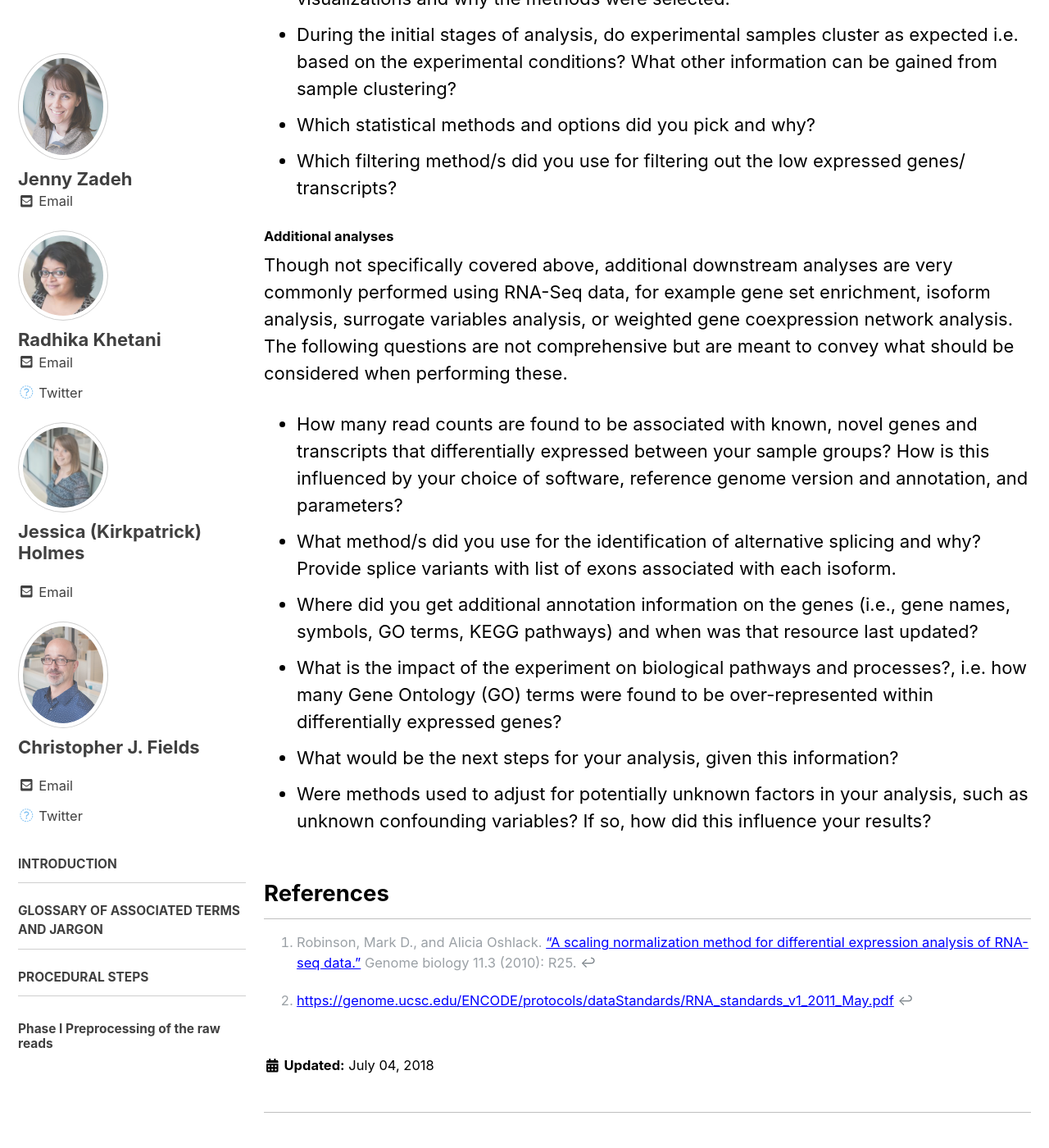
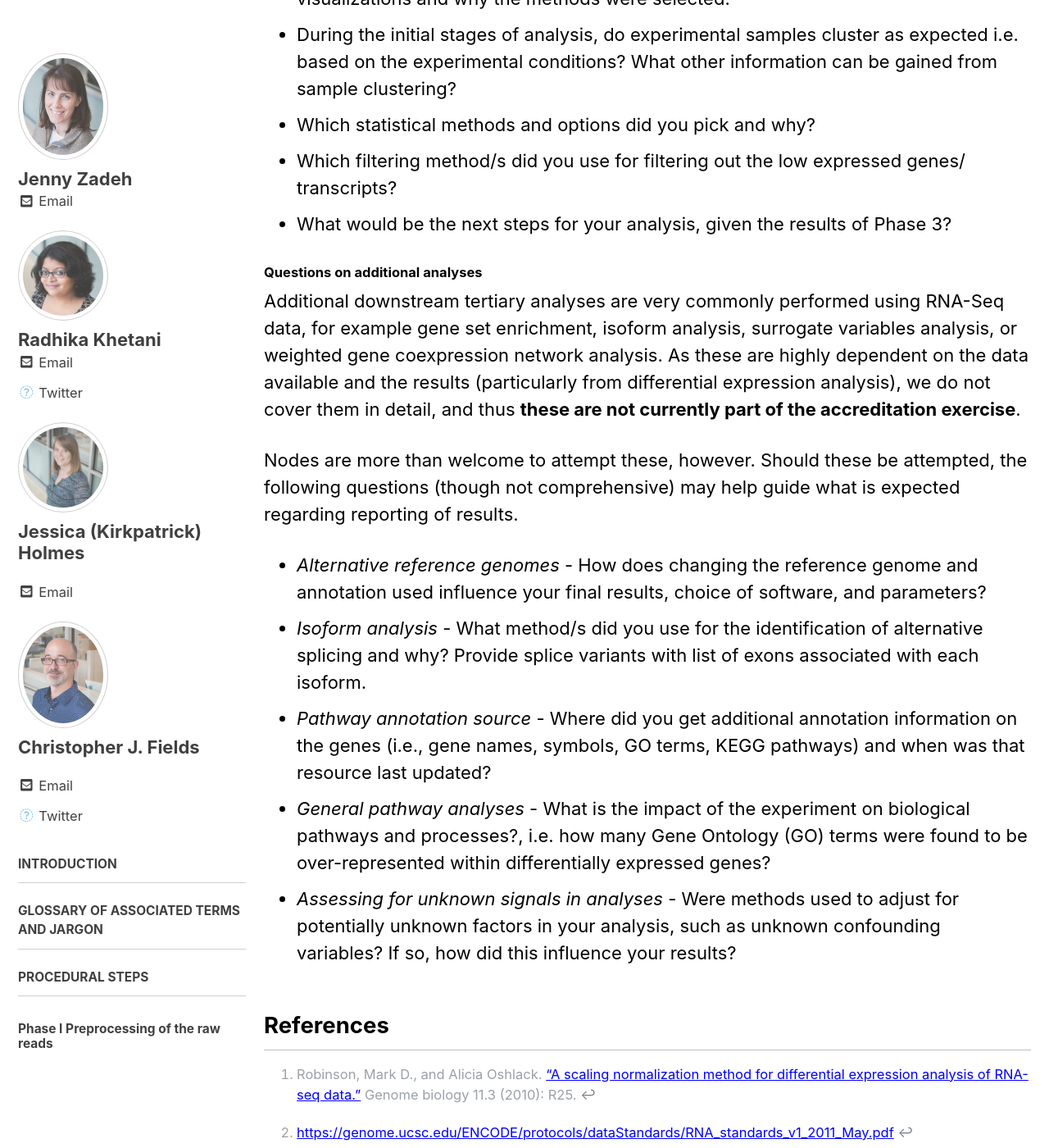
Before and after one commit to h3abionet/H3ABionet-SOPs, a Jekyll site: the page built from RNA-Seq.md, in a window 1280 px wide and 1400 px high, scrolled down 19263 px. Shown: the whole window at 82% size. Built offline with Jekyll 4.4.1, drawn with Linux system fonts in a browser that asks for light colours; nearby versions of some CDN libraries; some of the changed text lies outside the part shown.

Commit message:
clarify the last set of questions, and remove the redundant point

```diff
--- a/RNA-Seq.md
+++ b/RNA-Seq.md
@@ -393,25 +393,25 @@ _Pseudoalignment-based methods_
 *   How do counts between the two methods (alignment vs. pseudoalignment) compare?
 
 
-#### PHASE III - Initial differential gene expression analysis
+#### PHASE 3 - Initial differential gene expression analysis
 
 *   Describe the normalization methods used for both statistical analysis and visualizations and why the methods were selected.
 *   During the initial stages of analysis, do experimental samples cluster as expected i.e. based on the experimental conditions? What other information can be gained from sample clustering?
 *   Which statistical methods and options did you pick and why?
 *   Which filtering method/s did you use for filtering out the low expressed genes/ transcripts?
+*   What would be the next steps for your analysis, given the results of Phase 3?
 
+#### Questions on additional analyses
 
-#### Additional analyses
+Additional downstream tertiary analyses are very commonly performed using RNA-Seq data, for example gene set enrichment, isoform analysis, surrogate variables analysis, or weighted gene coexpression network analysis.  As these are highly dependent on the data available and the results (particularly from differential expression analysis), we do not cover them in detail, and thus **these are not currently part of the accreditation exercise**.
 
-Though not specifically covered above, additional downstream analyses are very commonly performed using RNA-Seq data, for example gene set enrichment, isoform analysis, surrogate variables analysis, or weighted gene coexpression network analysis.  The following questions are not comprehensive but are meant to convey what should be considered when performing these.
+Nodes are more than welcome to attempt these, however.  Should these be attempted, the following questions (though not comprehensive) may help guide what is expected regarding reporting of results.
 
-
-*   How many read counts are found to be associated with known, novel genes and transcripts that differentially expressed between your sample groups? How is this influenced by your choice of software, reference genome version and annotation, and parameters?
-*   What method/s did you use for the identification of alternative splicing and why? Provide splice variants with list of exons associated with each isoform.
-*   Where did you get additional annotation information on the genes (i.e., gene names, symbols, GO terms, KEGG pathways) and when was that resource last updated?
-*   What is the impact of the experiment on biological pathways and processes?, i.e.  how many Gene Ontology (GO) terms were found to be over-represented within differentially expressed genes?
-*   What would be the next steps for your analysis, given this information?
-*   Were methods used to adjust for potentially unknown factors in your analysis, such as unknown confounding variables?  If so, how did this influence your results?
+*   *Alternative reference genomes* - How does changing the reference genome and annotation used influence your final results, choice of software, and parameters?
+*   *Isoform analysis* - What method/s did you use for the identification of alternative splicing and why? Provide splice variants with list of exons associated with each isoform.
+*   *Pathway annotation source* - Where did you get additional annotation information on the genes (i.e., gene names, symbols, GO terms, KEGG pathways) and when was that resource last updated?
+*   *General pathway analyses* - What is the impact of the experiment on biological pathways and processes?, i.e.  how many Gene Ontology (GO) terms were found to be over-represented within differentially expressed genes?
+*   *Assessing for unknown signals in analyses* - Were methods used to adjust for potentially unknown factors in your analysis, such as unknown confounding variables?  If so, how did this influence your results?
 
 ## References {#references}
 [^1]: Robinson, Mark D., and Alicia Oshlack. ["A scaling normalization method for differential expression analysis of RNA-seq data."](https://genomebiology.biomedcentral.com/articles/10.1186/gb-2010-11-3-r25) Genome biology 11.3 (2010): R25.
```
Also changed, not shown: other parts of RNA-Seq.md (+2 -2 lines).
